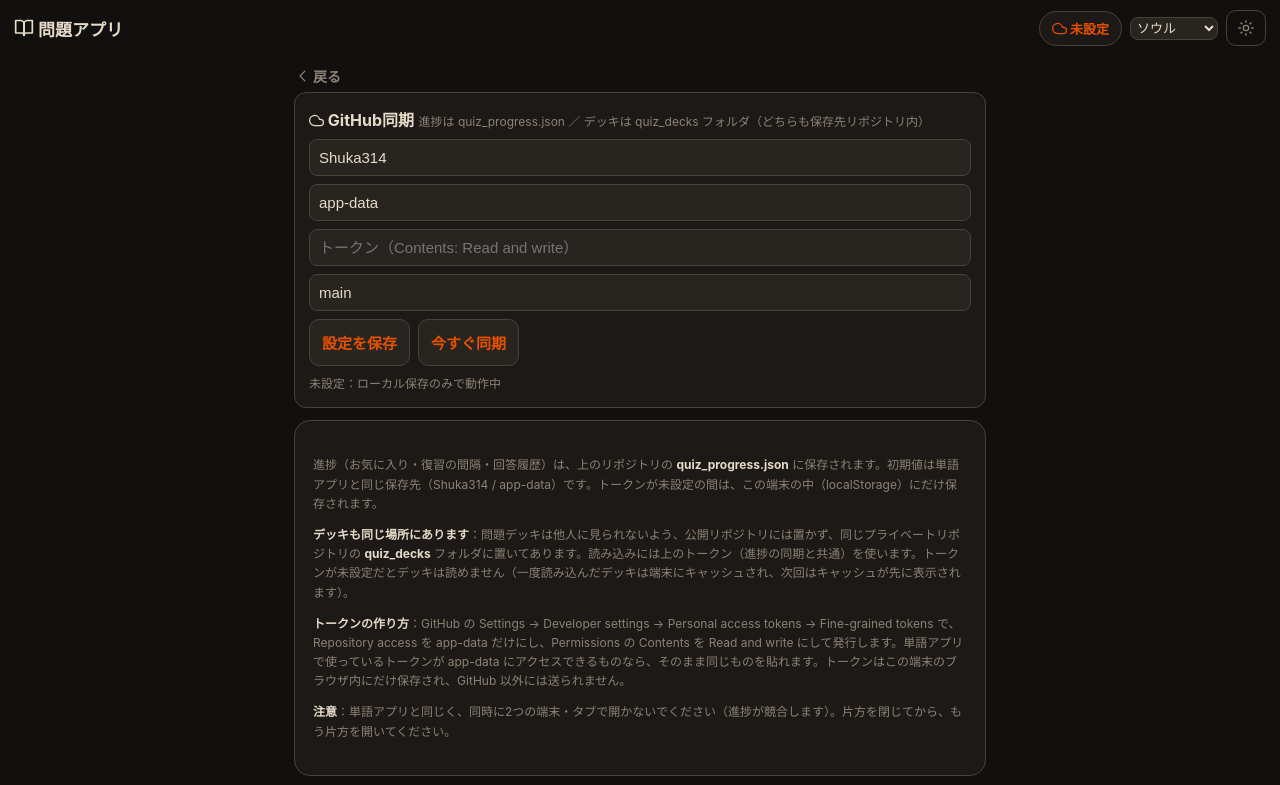
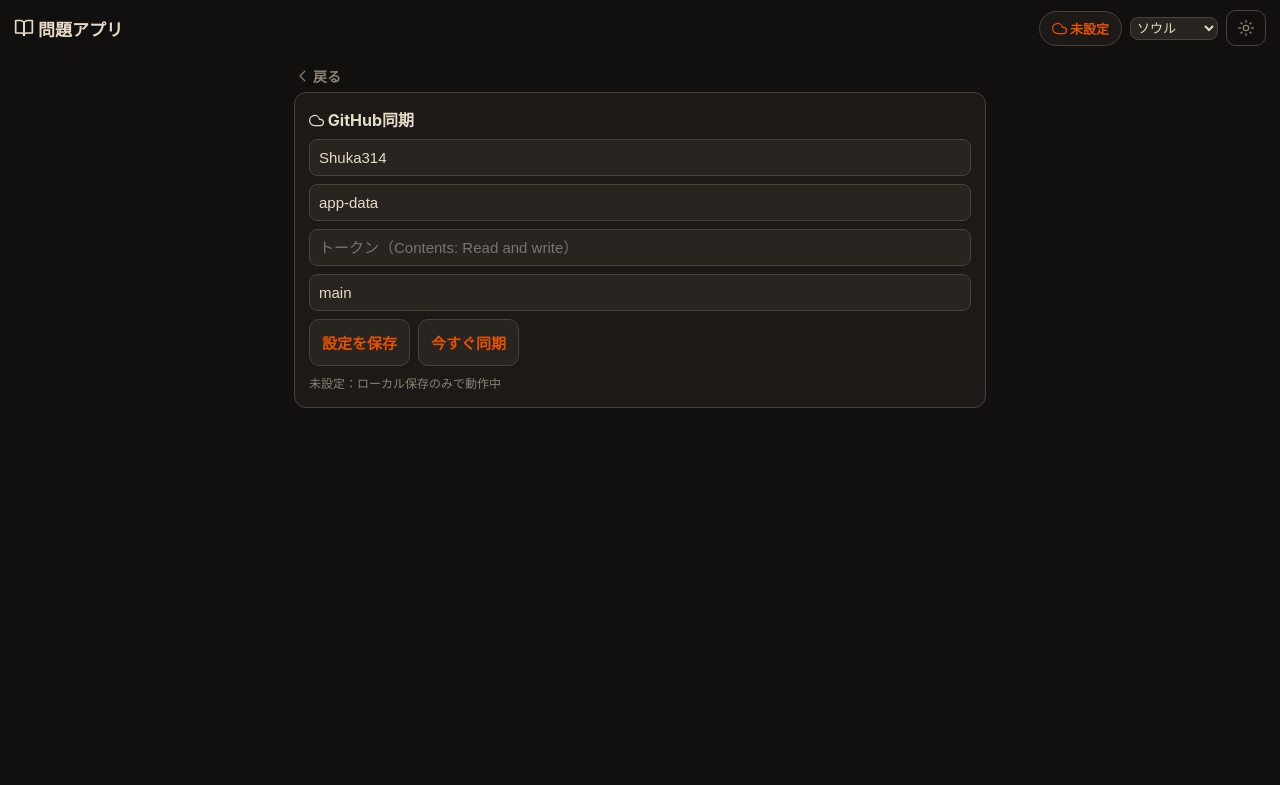
Before and after one commit to Shuka314/quiz-app, a plain HTML site: page index.html in a window 1280 px wide. Both pictures are taken after a click on the button "設定を開く". Shown: the top 785 px of the page. Drawn offline with Linux system fonts and the light colour scheme.

Commit message:
設定画面をシンプルに：使い方・但し書きの説明カードを撤去

```diff
--- a/index.html
+++ b/index.html
@@ -212,7 +212,7 @@ h3.sum-sec{font-size:14px;margin:18px 0 6px;color:var(--accent)}
   <section class="view" id="view-about">
     <div class="backbar"><button class="backbtn" id="btnAboutTopBack"><svg viewBox="0 0 24 24" fill="none" stroke="currentColor" stroke-width="1.6" stroke-linecap="round" stroke-linejoin="round" aria-hidden="true"><path d="M14.5 5.5L8 12l6.5 6.5"/></svg>戻る</button></div>
     <form class="add" id="ghForm">
-      <div><b><svg width="15" height="15" viewBox="0 0 24 24" fill="none" stroke="currentColor" stroke-width="2" stroke-linecap="round" stroke-linejoin="round" style="vertical-align:-2px" aria-hidden="true"><path d="M18 10h-1.26A8 8 0 1 0 9 20h9a5 5 0 0 0 0-10z"/></svg> GitHub同期</b> <span class="note">進捗は quiz_progress.json ／ デッキは quiz_decks フォルダ（どちらも保存先リポジトリ内）</span></div>
+      <div><b><svg width="15" height="15" viewBox="0 0 24 24" fill="none" stroke="currentColor" stroke-width="2" stroke-linecap="round" stroke-linejoin="round" style="vertical-align:-2px" aria-hidden="true"><path d="M18 10h-1.26A8 8 0 1 0 9 20h9a5 5 0 0 0 0-10z"/></svg> GitHub同期</b></div>
       <input id="ghOwner" type="text" autocomplete="off" placeholder="GitHubユーザー名（owner）">
       <input id="ghRepo" type="text" autocomplete="off" placeholder="リポジトリ名（Private）">
       <input id="ghToken" type="password" autocomplete="off" placeholder="トークン（Contents: Read and write）">
@@ -223,21 +223,6 @@ h3.sum-sec{font-size:14px;margin:18px 0 6px;color:var(--accent)}
       </div>
       <div class="note" id="ghStatus">未設定：ローカル保存のみで動作中</div>
     </form>
-    <div class="card" style="cursor:default;margin-top:12px">
-      <div class="note">
-        <p>進捗（お気に入り・復習の間隔・回答履歴）は、上のリポジトリの <b>quiz_progress.json</b> に保存されます。初期値は単語アプリと同じ保存先（Shuka314 / app-data）です。トークンが未設定の間は、この端末の中（localStorage）にだけ保存されます。</p>
-        <p><b>デッキも同じ場所にあります</b>：問題デッキは他人に見られないよう、公開リポジトリには置かず、同じプライベートリポジトリの <b>quiz_decks</b> フォルダに置いてあります。読み込みには上のトークン（進捗の同期と共通）を使います。トークンが未設定だとデッキは読めません（一度読み込んだデッキは端末にキャッシュされ、次回はキャッシュが先に表示されます）。</p>
-        <p><b>トークンの作り方</b>：GitHub の Settings → Developer settings → Personal access tokens → Fine-grained tokens で、Repository access を app-data だけにし、Permissions の Contents を Read and write にして発行します。単語アプリで使っているトークンが app-data にアクセスできるものなら、そのまま同じものを貼れます。トークンはこの端末のブラウザ内にだけ保存され、GitHub 以外には送られません。</p>
-        <p><b>注意</b>：単語アプリと同じく、同時に2つの端末・タブで開かないでください（進捗が競合します）。片方を閉じてから、もう片方を開いてください。</p>
-      </div>
-    </div>
-    <div class="card" style="cursor:default;margin-top:12px">
-      <div class="note">
-        <p><b>使い方</b><br>デッキ（教科）を選ぶと、章（単元）の一覧が出ます。各章には問題数・回答済み数・正答率・お気に入り数が表示され、好きな章をタップしてそこから始められます。各章の「まとめを読む」からは、その章の全体像（テーマ・種類・押さえるポイント）を先に読むことができ、まとめの末尾からそのままその章の問題に入れます。「復習」「ランダム」も選べます。答えを選ぶと、その場で正誤と解説が出ます。問題画面の下のボタンで前の問題・次の問題へ移動でき、解き終わった問題に戻ると自分の回答と解説がそのまま見えます。問題の右上の星でお気に入りに登録すると、その問題は間隔反復（単語アプリと同じ梯子：正解で間隔が伸び、不正解で縮む）の対象になり、「復習」に出てきます。</p>
-        <p><b>デッキの追加</b><br>教科は、プライベートリポジトリ（app-data）の quiz_decks フォルダに JSON ファイルを1つ置き、quiz_decks/index.json に1行足すだけで追加できます。アプリ本体の変更は要りません。</p>
-        <p><b>デッキの状態</b><br>「日本語文法」は、出典『初級を教える人のための日本語文法ハンドブック』の項目一覧（全42節＋コラム10件）を網羅した394問のデッキです（問題文・解説は出典の文章を写さず独自に作成）。全42節には、問題を解く前に読める「まとめ解説」も付いています。「化学」は教科追加の構造確認用の最小サンプルです。</p>
-      </div>
-    </div>
   </section>
 </main>
 <script>
```
